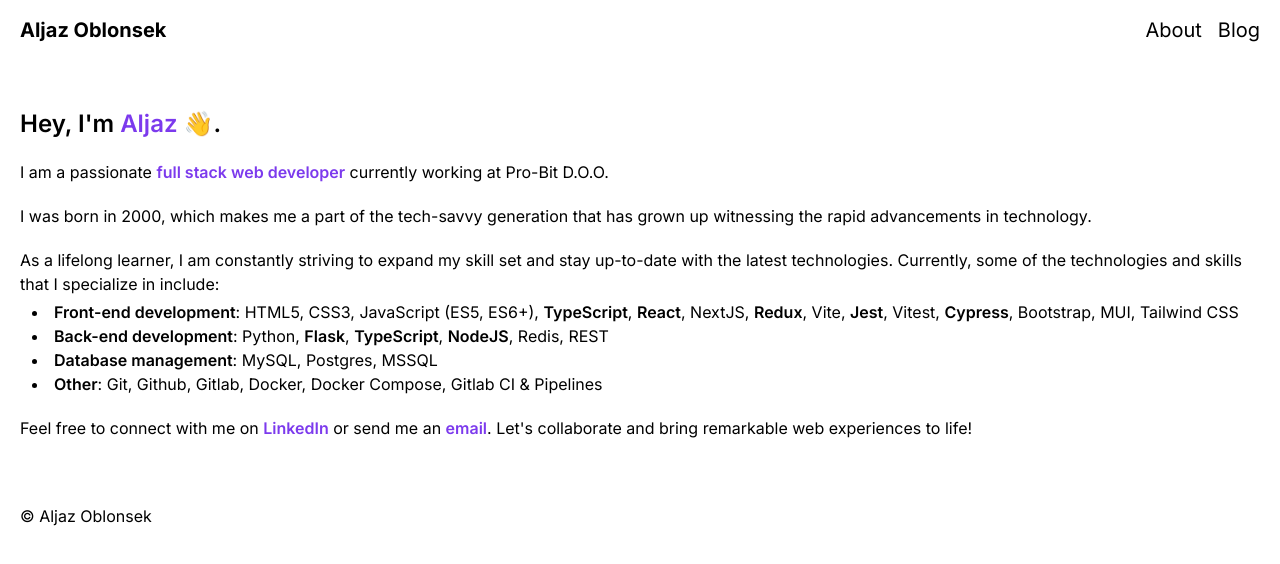
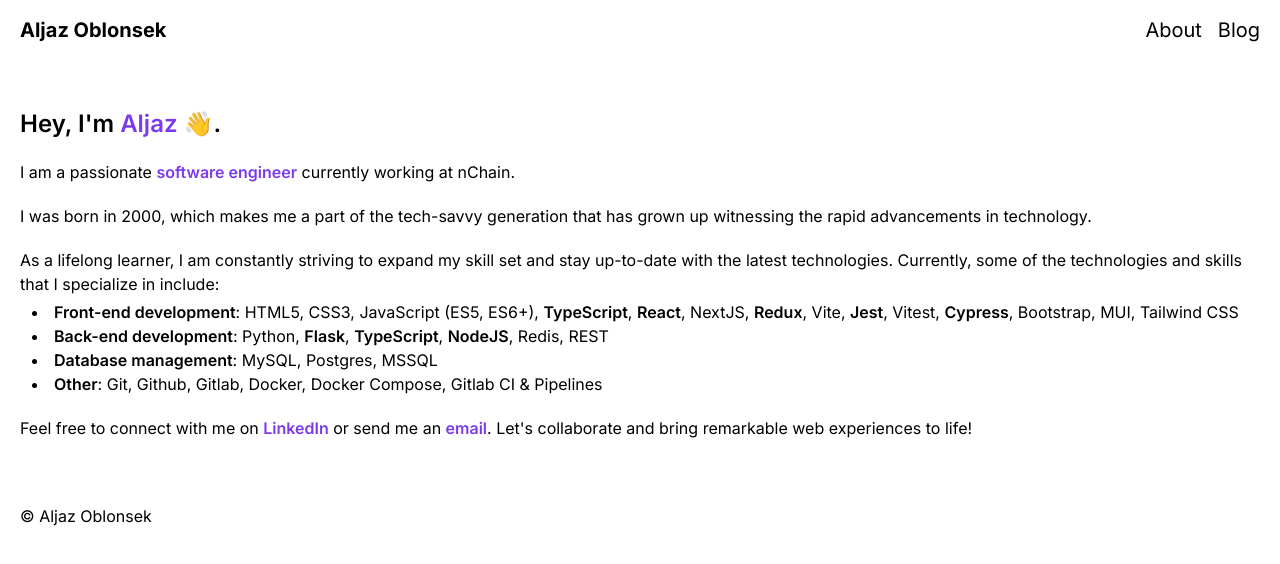
Before and after one commit to AljazOblonsek/portfolio, a Next.js app: page /about in a window 1280 px wide. Shown: the top 564 px of the page. Built offline with nearby package versions, Linux system fonts and the light colour scheme.

Commit message:
title update

```diff
--- a/src/app/about/page.tsx
+++ b/src/app/about/page.tsx
@@ -5,9 +5,8 @@ const About = () => {
         Hey, I&apos;m <span className="text-violet-600">Aljaz</span> 👋.
       </span>
       <p className="mt-5">
-        I am a passionate{' '}
-        <span className="font-semibold text-violet-600">full stack web developer</span> currently
-        working at Pro-Bit D.O.O.
+        I am a passionate <span className="font-semibold text-violet-600">software engineer</span>{' '}
+        currently working at nChain.
       </p>
       <p className="mt-5">
         I was born in 2000, which makes me a part of the tech-savvy generation that has grown up
--- a/src/app/page.tsx
+++ b/src/app/page.tsx
@@ -28,7 +28,7 @@ const Home = () => {
             👋.
           </span>
           <span className="text-2xl font-semibold ">
-            I&apos;m a <span className="text-violet-600">fullstack web developer</span>.
+            I&apos;m a <span className="text-violet-600">software engineer</span>.
           </span>
           <div className="mt-2 flex justify-center md:justify-start">
             <a
```
